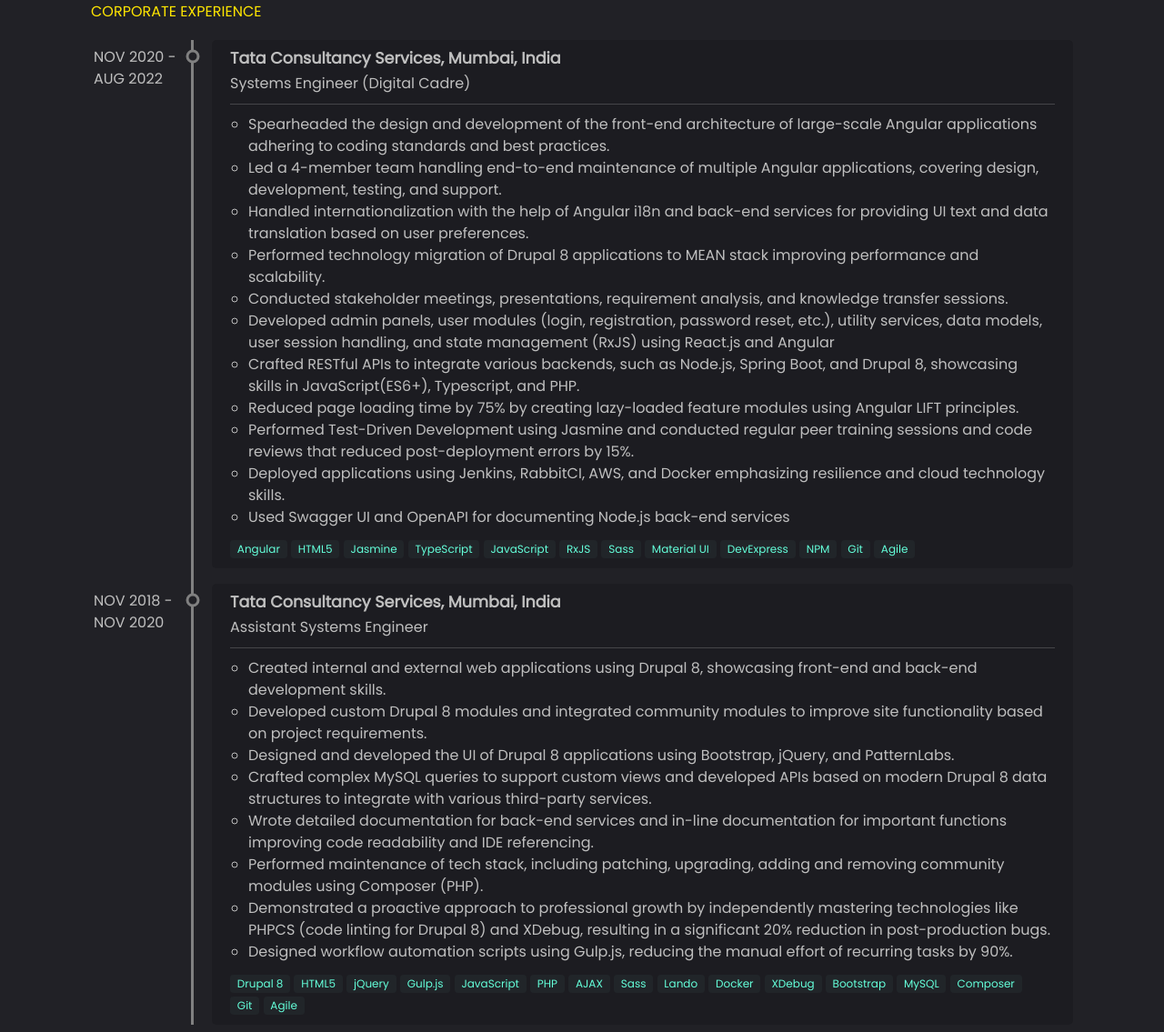
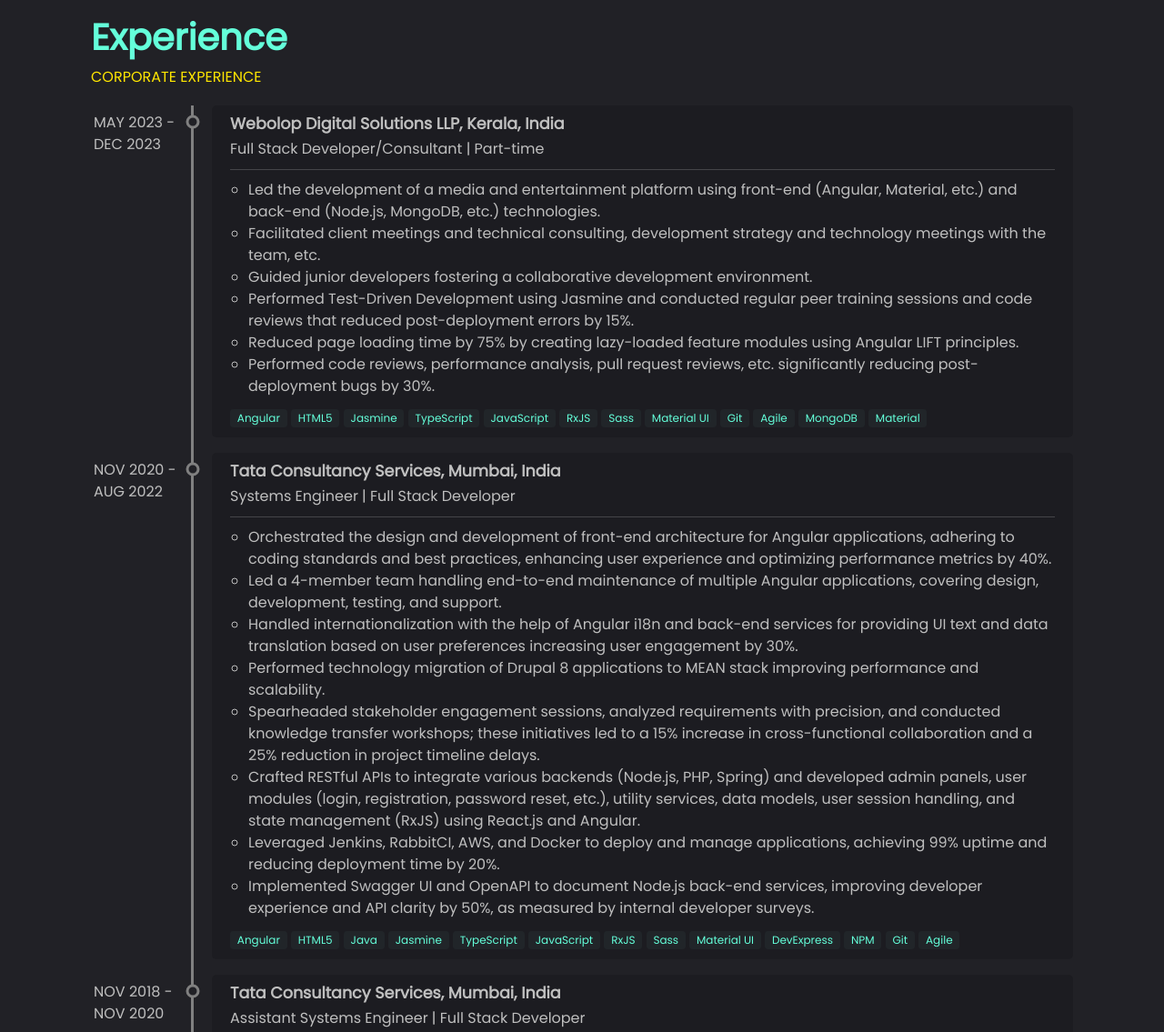
Before and after one commit to SidharthSreekumar/sidharthsreekumar-ts-vite, a website built with Vite: page index.html in a window 1280 px wide. Shown: the part 1509-2644 px from the top of the page at 91% size. Built offline with nearby package versions, Linux system fonts and the light colour scheme.

Commit message:
Updated experience and resume

```diff
--- a/index.html
+++ b/index.html
@@ -179,6 +179,13 @@
               ></div>
               <div class="label">PHP</div>
             </div>
+            <div class="ptf-card">
+              <div
+                class="logo"
+                style="background-image: url(./img/logos/java.png)"
+              ></div>
+              <div class="label">Java</div>
+            </div>
           </div>
           <div id="frameworks" class="items-details">
             <div class="ptf-card">
@@ -308,8 +315,63 @@
         <div class="timeline">
           <ul class="timeline-items">
             <li class="timeline-item ptf-card">
+              <h3>Webolop Digital Solutions LLP, Kerala, India</h3>
+              <p class="role">Full Stack Developer/Consultant | Part-time</p>
+              <p class="date-interval">
+                <time datetime="2020-11">MAY 2023</time> -
+                <time datetime="2022-08">DEC 2023</time>
+              </p>
+              <hr />
+              <div>
+                <ul>
+                  <li>
+                    Led the development of a media and entertainment platform
+                    using front-end (Angular, Material, etc.) and back-end
+                    (Node.js, MongoDB, etc.) technologies.
+                  </li>
+                  <li>
+                    Facilitated client meetings and technical consulting,
+                    development strategy and technology meetings with the team,
+                    etc.
+                  </li>
+                  <li>
+                    Guided junior developers fostering a collaborative
+                    development environment.
+                  </li>
+                  <li>
+                    Performed Test-Driven Development using Jasmine and
+                    conducted regular peer training sessions and code reviews
+                    that reduced post-deployment errors by 15%.
+                  </li>
+                  <li>
+                    Reduced page loading time by 75% by creating lazy-loaded
+                    feature modules using Angular LIFT principles.
+                  </li>
+                  <li>
+                    Performed code reviews, performance analysis, pull request
+                    reviews, etc. significantly reducing post-deployment bugs by
+                    30%.
+                  </li>
+                </ul>
+              </div>
+              <div class="tech">
+                <span class="badge text-bg-dark">Angular</span>
+                <span class="badge text-bg-dark">HTML5</span>
+                <span class="badge text-bg-dark">Jasmine</span>
+                <span class="badge text-bg-dark">TypeScript</span>
+                <span class="badge text-bg-dark">JavaScript</span>
+                <span class="badge text-bg-dark">RxJS</span>
+                <span class="badge text-bg-dark">Sass</span>
+                <span class="badge text-bg-dark">Material UI</span>
+                <span class="badge text-bg-dark">Git</span>
+                <span class="badge text-bg-dark">Agile</span>
+                <span class="badge text-bg-dark">MongoDB</span>
+                <span class="badge text-bg-dark">Material</span>
+              </div>
+            </li>
+            <li class="timeline-item ptf-card">
               <h3>Tata Consultancy Services, Mumbai, India</h3>
-              <p class="role">Systems Engineer (Digital Cadre)</p>
+              <p class="role">Systems Engineer | Full Stack Developer</p>
               <p class="date-interval">
                 <time datetime="2020-11">NOV 2020</time> -
                 <time datetime="2022-08">AUG 2022</time>
@@ -318,9 +380,10 @@
               <div>
                 <ul>
                   <li>
-                    Spearheaded the design and development of the front-end
-                    architecture of large-scale Angular applications adhering to
-                    coding standards and best practices.
+                    Orchestrated the design and development of front-end
+                    architecture for Angular applications, adhering to coding
+                    standards and best practices, enhancing user experience and
+                    optimizing performance metrics by 40%.
                   </li>
                   <li>
                     Led a 4-member team handling end-to-end maintenance of
@@ -330,49 +393,43 @@
                   <li>
                     Handled internationalization with the help of Angular i18n
                     and back-end services for providing UI text and data
-                    translation based on user preferences.
+                    translation based on user preferences increasing user
+                    engagement by 30%.
                   </li>
                   <li>
                     Performed technology migration of Drupal 8 applications to
                     MEAN stack improving performance and scalability.
                   </li>
                   <li>
-                    Conducted stakeholder meetings, presentations, requirement
-                    analysis, and knowledge transfer sessions.
+                    Spearheaded stakeholder engagement sessions, analyzed
+                    requirements with precision, and conducted knowledge
+                    transfer workshops; these initiatives led to a 15% increase
+                    in cross-functional collaboration and a 25% reduction in
+                    project timeline delays.
                   </li>
                   <li>
-                    Developed admin panels, user modules (login, registration,
-                    password reset, etc.), utility services, data models, user
-                    session handling, and state management (RxJS) using React.js
-                    and Angular
+                    Crafted RESTful APIs to integrate various backends (Node.js,
+                    PHP, Spring) and developed admin panels, user modules
+                    (login, registration, password reset, etc.), utility
+                    services, data models, user session handling, and state
+                    management (RxJS) using React.js and Angular.
                   </li>
                   <li>
-                    Crafted RESTful APIs to integrate various backends, such as
-                    Node.js, Spring Boot, and Drupal 8, showcasing skills in
-                    JavaScript(ES6+), Typescript, and PHP.
+                    Leveraged Jenkins, RabbitCI, AWS, and Docker to deploy and
+                    manage applications, achieving 99% uptime and reducing
+                    deployment time by 20%.
                   </li>
                   <li>
-                    Reduced page loading time by 75% by creating lazy-loaded
-                    feature modules using Angular LIFT principles.
-                  </li>
-                  <li>
-                    Performed Test-Driven Development using Jasmine and
-                    conducted regular peer training sessions and code reviews
-                    that reduced post-deployment errors by 15%.
-                  </li>
-                  <li>
-                    Deployed applications using Jenkins, RabbitCI, AWS, and
-                    Docker emphasizing resilience and cloud technology skills.
-                  </li>
-                  <li>
-                    Used Swagger UI and OpenAPI for documenting Node.js back-end
-                    services
+                    Implemented Swagger UI and OpenAPI to document Node.js
+                    back-end services, improving developer experience and API
+                    clarity by 50%, as measured by internal developer surveys.
                   </li>
                 </ul>
               </div>
               <div class="tech">
                 <span class="badge text-bg-dark">Angular</span>
                 <span class="badge text-bg-dark">HTML5</span>
+                <span class="badge text-bg-dark">Java</span>
                 <span class="badge text-bg-dark">Jasmine</span>
                 <span class="badge text-bg-dark">TypeScript</span>
                 <span class="badge text-bg-dark">JavaScript</span>
@@ -387,7 +444,9 @@
             </li>
             <li class="timeline-item ptf-card">
               <h3>Tata Consultancy Services, Mumbai, India</h3>
-              <p class="role">Assistant Systems Engineer</p>
+              <p class="role">
+                Assistant Systems Engineer | Full Stack Developer
+              </p>
               <p class="date-interval">
                 <time datetime="2018-11">NOV 2018</time> -
                 <time datetime="2020-11">NOV 2020</time>
@@ -396,27 +455,21 @@
               <div>
                 <ul>
                   <li>
-                    Created internal and external web applications using Drupal
-                    8, showcasing front-end and back-end development skills.
+                    Developed 2 internal and 4 external web applications using
+                    Drupal 8, utilizing a full-stack development approach
+                    encompassing front-end (Bootstrap, jQuery, PatternLabs,
+                    etc.) and back-end (MySQL, REST API, PHP, etc.)
+                    functionalities.
                   </li>
                   <li>
-                    Developed custom Drupal 8 modules and integrated community
-                    modules to improve site functionality based on project
-                    requirements.
-                  </li>
-                  <li>
-                    Designed and developed the UI of Drupal 8 applications using
-                    Bootstrap, jQuery, and PatternLabs.
-                  </li>
-                  <li>
-                    Crafted complex MySQL queries to support custom views and
-                    developed APIs based on modern Drupal 8 data structures to
-                    integrate with various third-party services.
+                    Enhanced Drupal 8 website functionality by developing custom
+                    modules and integrating community modules, addressing
+                    specific client needs and improving user experience by 35%.
                   </li>
                   <li>
                     Wrote detailed documentation for back-end services and
                     in-line documentation for important functions improving code
-                    readability and IDE referencing.
+                    readability and IDE referencing by 40%.
                   </li>
                   <li>
                     Performed maintenance of tech stack, including patching,
@@ -424,10 +477,9 @@
                     Composer (PHP).
                   </li>
                   <li>
-                    Demonstrated a proactive approach to professional growth by
-                    independently mastering technologies like PHPCS (code
-                    linting for Drupal 8) and XDebug, resulting in a significant
-                    20% reduction in post-production bugs.
+                    Independently learned PHPCS (code linting for Drupal 8) and
+                    XDebug, reducing post-production bugs by 20% demonstrating
+                    initiative and a commitment to improving code quality.
                   </li>
                   <li>
                     Designed workflow automation scripts using Gulp.js, reducing
```
Also changed, not shown: public/img/logos/java.png (added), 1 other file.
